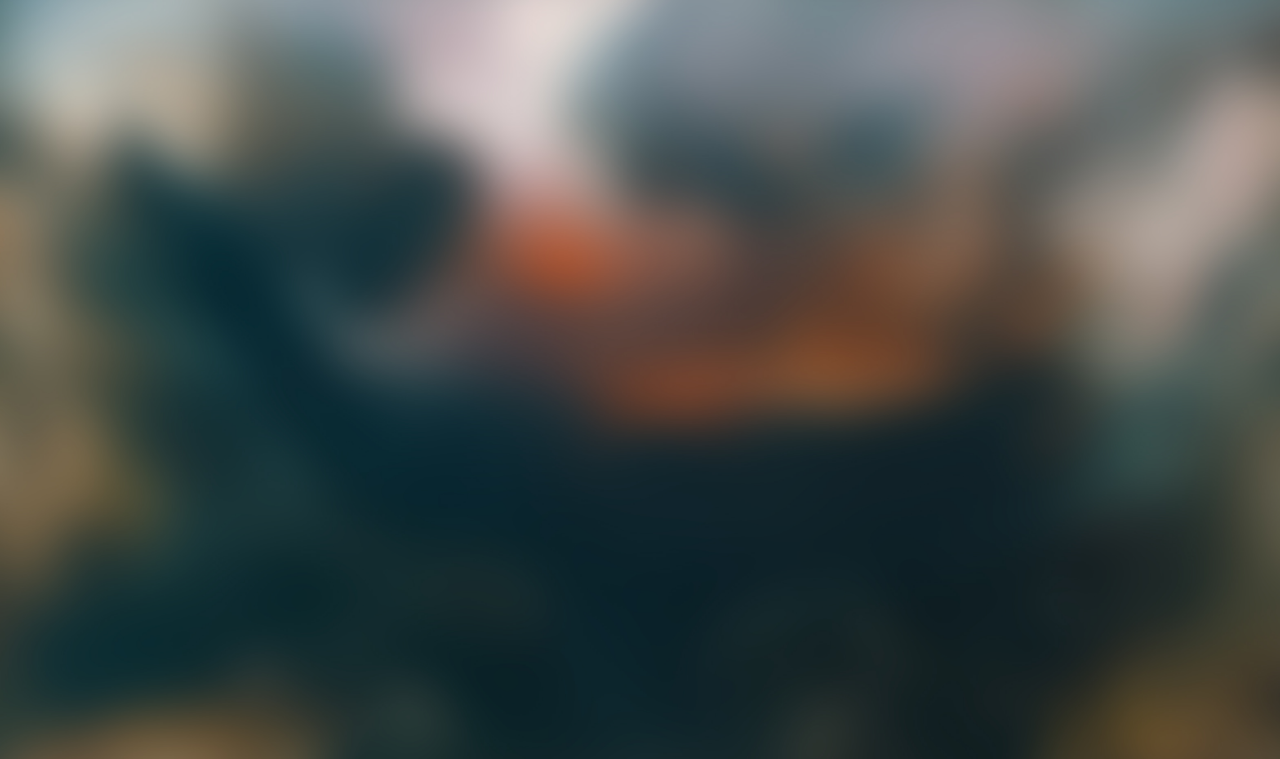
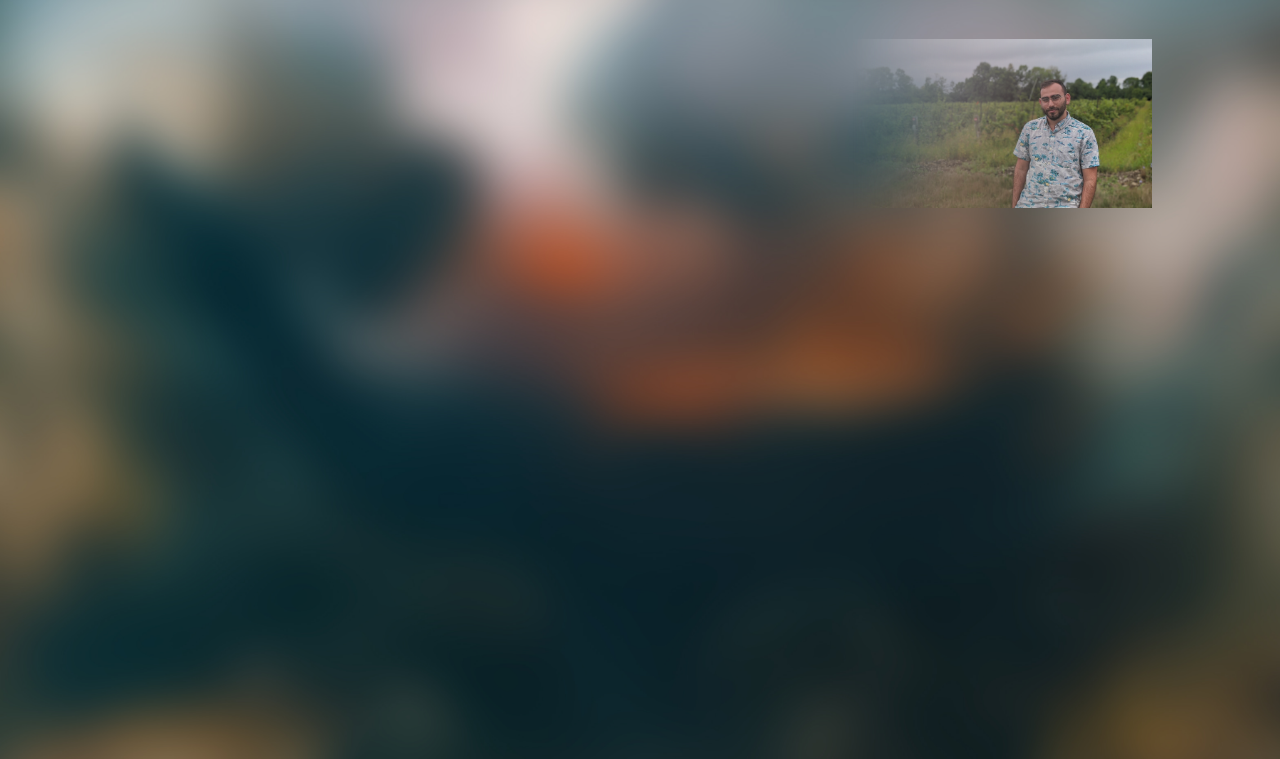
Before and after one commit to Alain-karam/Alain-karam.github.io, a plain HTML site: page index.html in a window 1280 px wide. Shown: the part 41-800 px from the top of the page. Drawn offline with Linux system fonts and the light colour scheme.

Commit message:
Ajouter photo profil

```diff
--- a/index.html
+++ b/index.html
@@ -22,7 +22,9 @@
         </ul>
     </nav>
 
-
+    <div class="photo-container">
+        <img src="images/alainPfp.jpg" alt="Photo d'Alain" class="photo-profil">
+    </div>
     <script src="script.js"></script>
 </body>
 </html>
```
